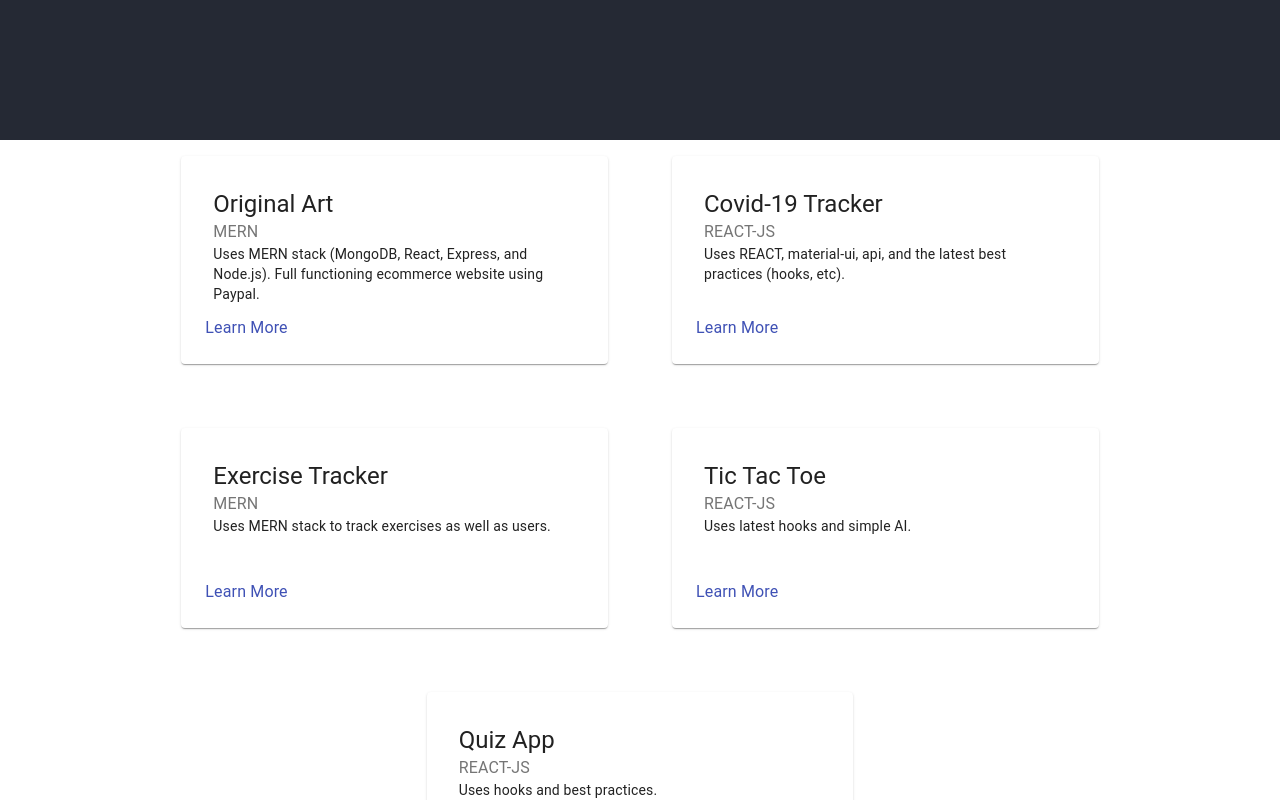
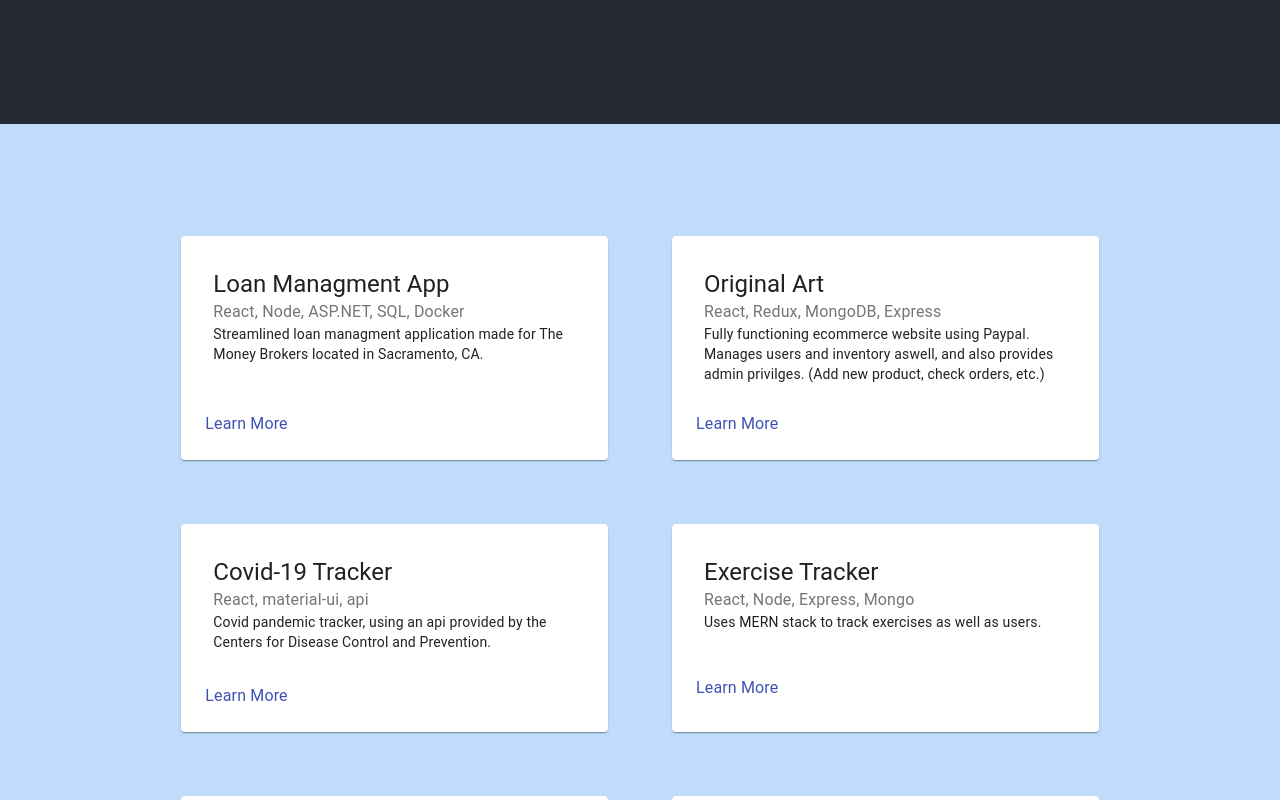
Before and after one commit to StephenRenda/react_azure_static, a React (Create React App) app in the folder app/: page / in a window 1280 px wide. Shown: the part 660-1460 px from the top of the page. Built offline with nearby package versions, Linux system fonts and the light colour scheme.

Commit message:
Added work

```diff
--- a/app/src/components/Works/Works.js
+++ b/app/src/components/Works/Works.js
@@ -1,31 +1,42 @@
 import React from 'react';
 import { Grid, Card, CardContent, Typography, CardActions, Link} from "@material-ui/core";
 import styles from './Works.module.css';
-
+import video from '../../media/5addb6cfe35b4d44953c898c8c9cbf99.mp4';
 const Works = ()=> {
 
   return (
-    <Grid className={styles.ButtonworksView} container spacing={4} justify="center" >
-    <Grid item component={Card} xs={12} md={4} style={{ margin: "2rem" }}>
+    <Grid className={styles.worksView} container spacing={4} justify="center" >
+        {/* Original Art */}
+        <Grid className={styles.container} item component={Card} xs={12} md={4} >
         <CardContent style={{ textAlign: "left" }}>
-        <Grid container>
-          <Grid item>
+                <Typography variant="h5" component="h2">
+                    Loan Managment App
+                </Typography>
+                <Typography color="textSecondary">
+                    React, Node, ASP.NET, SQL, Docker
+                </Typography>
+                <Typography className={styles.info} variant="body2" component="p">
+                    Streamlined loan managment application made for The Money Brokers located in Sacramento, CA.
+                </Typography>
+        </CardContent>
+        <CardActions>
+            <Link href={video}>
+            <Typography>Learn More</Typography>
+            </Link>
+        </CardActions>
+        </Grid>
+        {/* Original Art */}
+        <Grid className={styles.container} item component={Card} xs={12} md={4} >
+        <CardContent style={{ textAlign: "left" }}>
                 <Typography variant="h5" component="h2">
                     Original Art
                 </Typography>
-            <Typography color="textSecondary">MERN</Typography>
-            <Typography
-              variant="body2"
-              component="p"
-              style={{ height: "6vh" }}
-            >
-              Uses MERN stack (MongoDB, React, Express, and Node.js). Full
-              functioning ecommerce website using Paypal.
-              <br />
+                <Typography color="textSecondary">
+                    React, Redux, MongoDB, Express
                 </Typography>
-          </Grid>
-          <Grid item></Grid>
-        </Grid>
+                <Typography className={styles.info} variant="body2" component="p">
+                Fully functioning ecommerce website using Paypal. Manages users and inventory aswell, and also provides admin privilges. (Add new product, check orders, etc.)
+                </Typography>
         </CardContent>
         <CardActions>
             <Link href="https://original-art.herokuapp.com/">
@@ -33,21 +44,22 @@ const Works = ()=> {
             </Link>
         </CardActions>
         </Grid>
-    <Grid item component={Card} xs={12} md={4} style={{ margin: "2rem" }}>
+        {/* Covid Tracker */}
+
+        <Grid className={styles.container} item component={Card} xs={12} md={4} >
         <CardContent style={{ textAlign: "left" }}>
             <Grid container>
             <Grid item>
                 <Typography variant="h5" component="h2">
                 Covid-19 Tracker
                 </Typography>
-            <Typography color="textSecondary">REACT-JS</Typography>
+                <Typography color="textSecondary">React, material-ui, api</Typography>
                 <Typography
                 variant="body2"
                 component="p"
                 style={{ height: "6vh" }}
                 >
-              Uses REACT, material-ui, api, and the latest best practices
-              (hooks, etc). <br />
+                Covid pandemic tracker, using an api provided by the Centers for Disease Control and Prevention. <br />
                 </Typography>
             </Grid>
             <Grid item></Grid>
@@ -59,7 +71,7 @@ const Works = ()=> {
             </Link>
         </CardActions>
         </Grid>
-
+        {/* Exercise Tracker */}
         <Grid item component={Card} xs={12} md={4} style={{ margin: "2rem" }}>
             <CardContent style={{ textAlign: "left" }}>
             <Grid container>
@@ -67,7 +79,7 @@ const Works = ()=> {
                 <Typography variant="h5" component="h2">
                     Exercise Tracker
                 </Typography>
-              <Typography color="textSecondary">MERN</Typography>
+                <Typography color="textSecondary">React, Node, Express, Mongo</Typography>
                 <Typography
                     variant="body2"
                     component="p"
@@ -85,7 +97,7 @@ const Works = ()=> {
             </Link>
             </CardActions>
         </Grid>
-
+        {/* Tic Tac Toe */}
         <Grid item component={Card} xs={12} md={4} style={{ margin: "2rem" }}>
             <CardContent style={{ textAlign: "left" }}>
             <Grid container>
@@ -93,13 +105,13 @@ const Works = ()=> {
                 <Typography variant="h5" component="h2">
                     Tic Tac Toe
                 </Typography>
-              <Typography color="textSecondary">REACT-JS</Typography>
+                <Typography color="textSecondary">React, AI</Typography>
                 <Typography
                     variant="body2"
                     component="p"
                     style={{ height: "5vh" }}
                 >
-                Uses latest hooks and simple AI. <br />
+                    Uses latest hooks, best practises, and an unbeatable AI on max difficulty. <br />
                 </Typography>
                 </Grid>
                 <Grid item></Grid>
@@ -111,7 +123,7 @@ const Works = ()=> {
             </Link>
             </CardActions>
         </Grid>
-
+        {/* Quiz App */}
         <Grid item component={Card} xs={12} md={4} style={{ margin: "2rem" }}>
             <CardContent style={{ textAlign: "left" }}>
             <Grid container>
@@ -142,178 +154,4 @@ const Works = ()=> {
   );
 }
 
-//     <Grid
-//       className={styles.worksView}
-//       container
-//       spacing={4}
-//       justify="center"
-//     >
-//       <Grid className={styles.container} item component={Card} xs={12} md={4} style={{ margin: "2rem" }} >
-//         <CardContent style={{ textAlign: "left" }}>
-//           <Grid container>
-//             <Grid item>
-//               <Typography variant="h5" component="h2">
-//                 Original Art
-//               </Typography>
-//               <Typography variant="h6" color="textSecondary">React, Redux, MongoDB, Express</Typography>
-//               <Typography
-//                 variant="h6"
-//                 component="p"
-//                 style={{ height: "8rem" }}
-//               >
-//                 Uses MERN stack. Full functioning ecommerce website using Paypal.
-//                 <br />
-//               </Typography>
-//             </Grid>
-//             <Grid item></Grid>
-//           </Grid>
-//         </CardContent>
-//         <CardActions>
-//           <Link href="https://original-art.herokuapp.com/">
-//             <Typography variant="h6" >Learn More</Typography>
-//           </Link>
-//         </CardActions>
-//       </Grid>
-
-//       <Grid className={styles.container} item component={Card} md={12} xs={5}>
-//         <CardContent style={{ textAlign: "left" }}>
-//           <Grid container>
-//             <Grid item>
-//               <Typography variant="h5" component="h2">
-//                 Covid-19 Tracker
-//               </Typography>
-//               <Typography variant="h6" color="textSecondary">REACT-JS</Typography>
-//               <Typography
-//                 variant="h6"
-//                 component="p"
-//                 style={{ height: "8rem" }}
-//               >
-//                 Uses REACT, material-ui, api, and the latest best practices
-//                 (hooks, etc). <br />
-//               </Typography>
-//             </Grid>
-//             <Grid item></Grid>
-//           </Grid>
-//         </CardContent>
-//         <CardActions>
-//           <Link href="https://covid-tracker1.herokuapp.com/">
-//             <Typography variant="h6">Learn More</Typography>
-//           </Link>
-//         </CardActions>
-//       </Grid>
-
-//         <Grid className={styles.container} item component={Card} md={12} xs={5} >
-//           <CardContent style={{ textAlign: "left" }}>
-//             <Grid container>
-//               <Grid item>
-//                 <Typography variant="h5" component="h2">
-//                   Exercise Tracker
-//                 </Typography>
-//                 <Typography variant="h6" color="textSecondary">MERN</Typography>
-//                 <Typography
-//                   variant="h6"
-//                   component="p"
-//                   style={{ height: "8rem" }}
-//                 >
-//                   Uses MERN stack to track exercises as well as users. <br />
-//                 </Typography>
-//               </Grid>
-//               <Grid item></Grid>
-//             </Grid>
-//           </CardContent>
-//           <CardActions>
-//             <Link href="https://frozen-mesa-34640.herokuapp.com/">
-//               <Typography variant="h6">Learn More</Typography>
-//             </Link>
-//           </CardActions>
-//         </Grid>
-
-//         <Grid className={styles.container} item component={Card} md={12} xs={5} >
-//           <CardContent style={{ textAlign: "left" }}>
-//             <Grid container>
-//               <Grid item>
-//                 <Typography variant="h5" component="h2">
-//                   Tic Tac Toe
-//                 </Typography>
-//                 <Typography variant="h6" color="textSecondary">REACT-JS</Typography>
-//                 <Typography
-//                   variant="h6"
-//                   component="p"
-//                   style={{ height: "8rem" }}
-//                 >
-//                   Uses latest hooks and simple AI. <br />
-//                 </Typography>
-//               </Grid>
-//               <Grid item></Grid>
-//             </Grid>
-//           </CardContent>
-//           <CardActions>
-//             <Link href="https://stephenrenda.github.io/Tic_Tac_Toe_ES6/">
-//               <Typography variant="h6" >Learn More</Typography>
-//             </Link>
-//           </CardActions>
-//         </Grid>
-
-//     </Grid>
-//   );
-
-//     return (
-//         <Grid className={styles.worksView} container spacing={4} justify="center">
-
-//             <Grid className={styles.container} item component={Card} xs={12} >
-//                 <CardContent style={{ textAlign: "left" }}>
-//                     <Grid container>
-//                     <Grid item>
-//                         <Typography variant="h5" component="h2">
-//                         Original Art
-//                         </Typography>
-//                         <Typography color="textSecondary">React, Redux, MongoDB, Express</Typography>
-//                         <Typography
-//                         variant="body2"
-//                         component="p"
-//                         style={{ height: "1rem" }}
-//                         >
-//                         Uses MERN stack. Full functioning ecommerce website using Paypal.
-//                         <br />
-//                         </Typography>
-//                     </Grid>
-//                     </Grid>
-//                 </CardContent>
-//                 <CardActions>
-//                     <Link href="https://original-art.herokuapp.com/">
-//                     <Typography>Learn More</Typography>
-//                     </Link>
-//                 </CardActions>
-//             </Grid>
-
-//             <Grid className={styles.container} item component={Card} xs={12} >
-//             <CardContent style={{ textAlign: "left" }}>
-//                 <Grid container>
-//                 <Grid item>
-//                     <Typography variant="h5" component="h2">
-//                     Original Art
-//                     </Typography>
-//                     <Typography color="textSecondary">React, Redux, MongoDB, Express</Typography>
-//                     <Typography
-//                     variant="body2"
-//                     component="p"
-//                     style={{ height: "1rem" }}
-//                     >
-//                     Uses MERN stack. Full functioning ecommerce website using Paypal.
-//                     <br />
-//                     </Typography>
-//                 </Grid>
-//                 </Grid>
-//             </CardContent>
-//             <CardActions>
-//                 <Link href="https://original-art.herokuapp.com/">
-//                 <Typography>Learn More</Typography>
-//                 </Link>
-//             </CardActions>
-//             </Grid>
-
-//         </Grid>
-//     )
-// }
-
 export default Works;
--- a/app/src/components/Works/Works.module.css
+++ b/app/src/components/Works/Works.module.css
@@ -1,12 +1,13 @@
 .worksView {
-  background-color: #75b2f0;
+  background-color: #bfddfa;
   padding-top: 10vh;
   padding-bottom: 10vh;
   min-height: 100vh;
 }
-
 .container {
-  background-color: #93b1dc;
   margin: 2rem !important;
-  height: 20rem;
+  min-width: 350px;
 }
+.info {
+  height: 4rem;
+}
```
Also changed, not shown: app/src/components/Welcome/Welcome.js (line endings or trailing spaces), 2 other files (tests, documents, lock files or other folders). Lines whose indentation alone changed are shown as unchanged.
